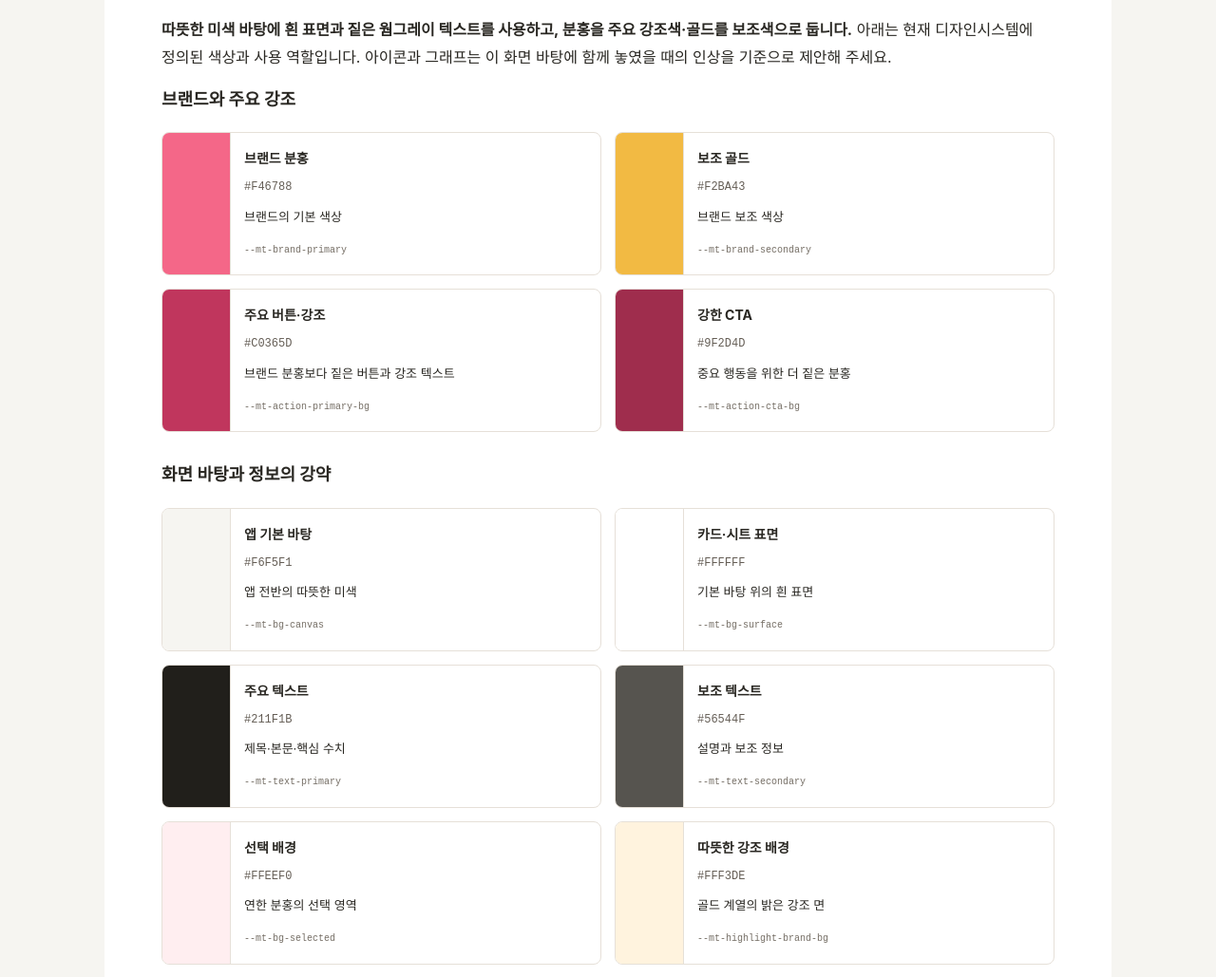
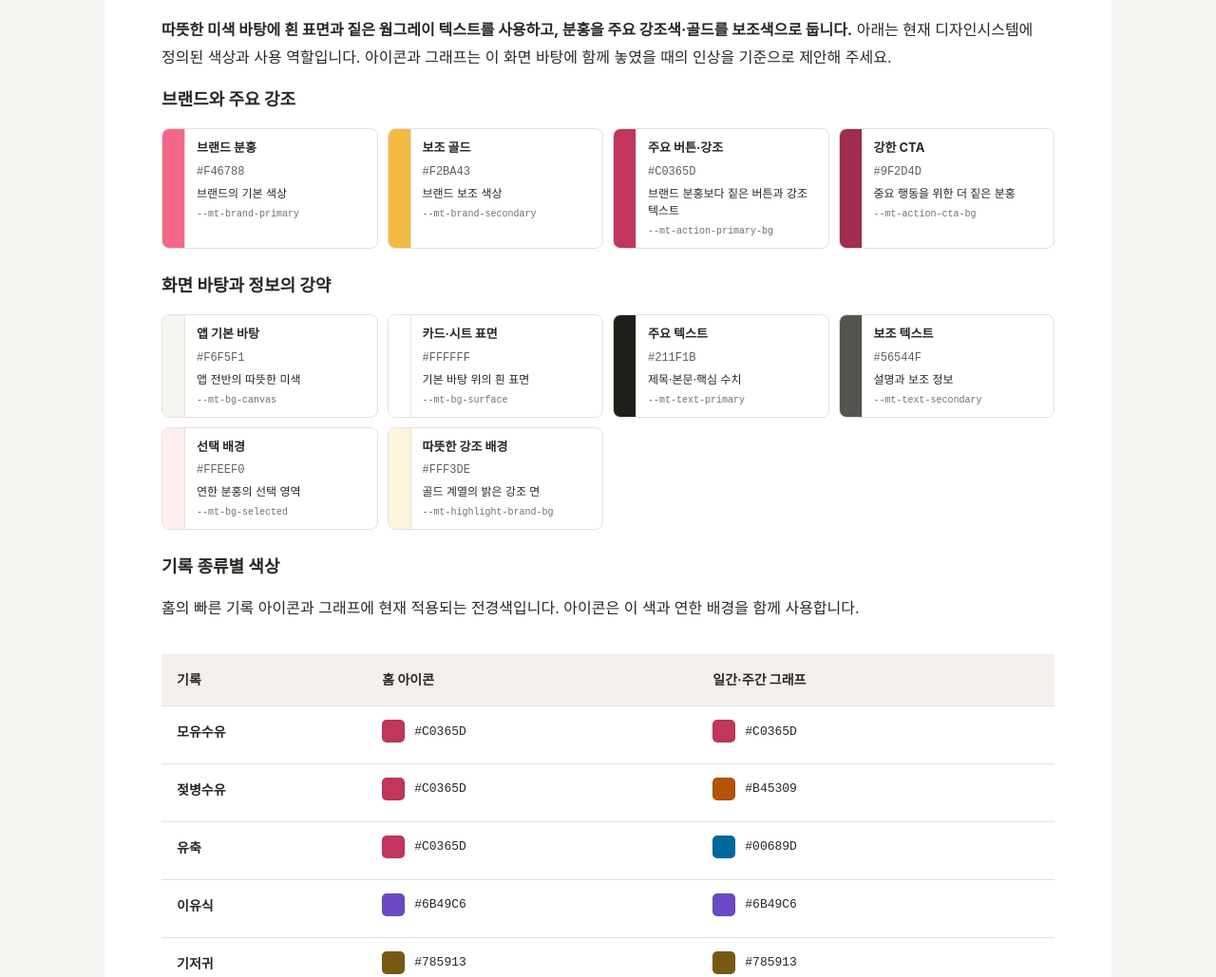
Before and after one commit to hwang1401/bebenuri-design, a plain HTML site: page index.html in a window 1280 px wide. Shown: the part 844-1873 px from the top of the page at 95% size. Drawn offline with Linux system fonts and the light colour scheme.

Commit message:
Compact color cards and fit more swatches per row

```diff
--- a/styles.css
+++ b/styles.css
@@ -33,11 +33,11 @@ html{scroll-behavior:smooth;scroll-padding-top:90px}
 @media(prefers-reduced-motion:reduce){html{scroll-behavior:auto}}
 @media print{.site-nav{display:none}}
 
-.palette{display:grid;grid-template-columns:repeat(2,minmax(0,1fr));gap:14px;margin:18px 0 28px}
-.swatch{border:1px solid #e6e0d8;border-radius:8px;overflow:hidden;display:grid;grid-template-columns:72px minmax(0,1fr)}
-.color-sample{border-right:1px solid #e6e0d8}.swatch>div:last-child{padding:14px}
-.swatch strong{display:block;font-size:14px}.hex{font:12px/1.6 ui-monospace,monospace;color:#655e56}
-.swatch p{font-size:13px;margin:6px 0}.swatch code{font:10px/1.5 ui-monospace,monospace;overflow-wrap:anywhere;color:#756e65}
+.palette{display:grid;grid-template-columns:repeat(auto-fit,minmax(200px,1fr));gap:10px;margin:14px 0 22px}
+.swatch{line-height:1.5;border:1px solid #e6e0d8;border-radius:8px;overflow:hidden;display:grid;grid-template-columns:24px minmax(0,1fr)}
+.color-sample{border-right:1px solid #e6e0d8}.swatch>div:last-child{padding:10px 12px}
+.swatch strong{display:block;font-size:13px;line-height:1.5}.hex{font:12px/1.6 ui-monospace,monospace;color:#655e56}
+.swatch p{font-size:12px;line-height:1.5;margin:4px 0}.swatch code{display:block;margin-top:5px;font:10px/1.5 ui-monospace,monospace;overflow-wrap:anywhere;color:#756e65}
 .color-chip{display:inline-flex;align-items:center;gap:10px;font:13px/1.5 ui-monospace,monospace;white-space:nowrap}
 .color-chip i{display:inline-block;width:24px;height:24px;border:1px solid #0001;border-radius:5px;flex:none}
 @media(max-width:700px){.palette{grid-template-columns:1fr}.record-colors{min-width:0;font-size:12px}.record-colors th,.record-colors td{padding:12px 6px}.color-chip{font-size:10px;gap:5px}.color-chip i{width:18px;height:18px}.site-nav{gap:14px}}
```
